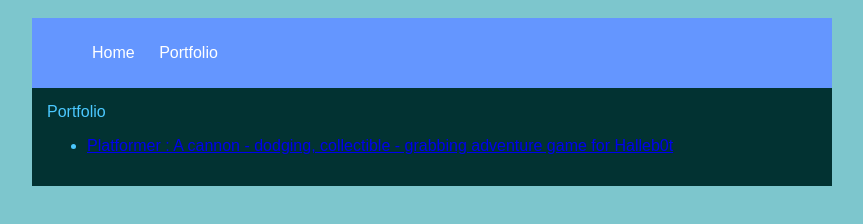
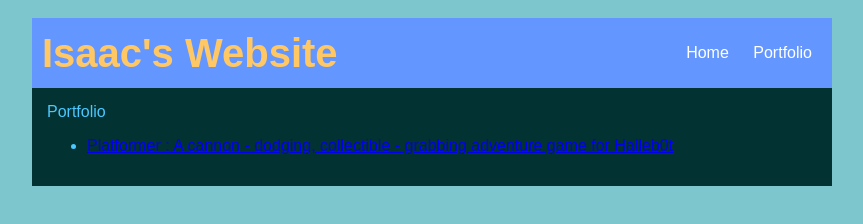
Before and after one commit to E-y-e-z/E-y-e-z.github.io, a plain HTML site: page portfolio.html in a window 1280 px wide. Shown: the whole page, without its empty margins (208-1071 px from the left). Drawn offline with nearby package versions, Linux system fonts and the light colour scheme.

Commit message:
update portfolio

```diff
--- a/portfolio.html
+++ b/portfolio.html
@@ -68,10 +68,12 @@
     <body>
        <div id="all-contents">
         <nav>
-<ul>
-        <li><a href="index.html">Home</a></li>
-        <li><a href="portfolio.html">Portfolio</a></li>
-    </ul>
+             <header> Isaac's Website</header>
+
+            <ul>
+            <li><a href="index.html">Home</a></li>
+            <li><a href="portfolio.html">Portfolio</a></li>
+            </ul>
         </nav>
 
         <main>
```
